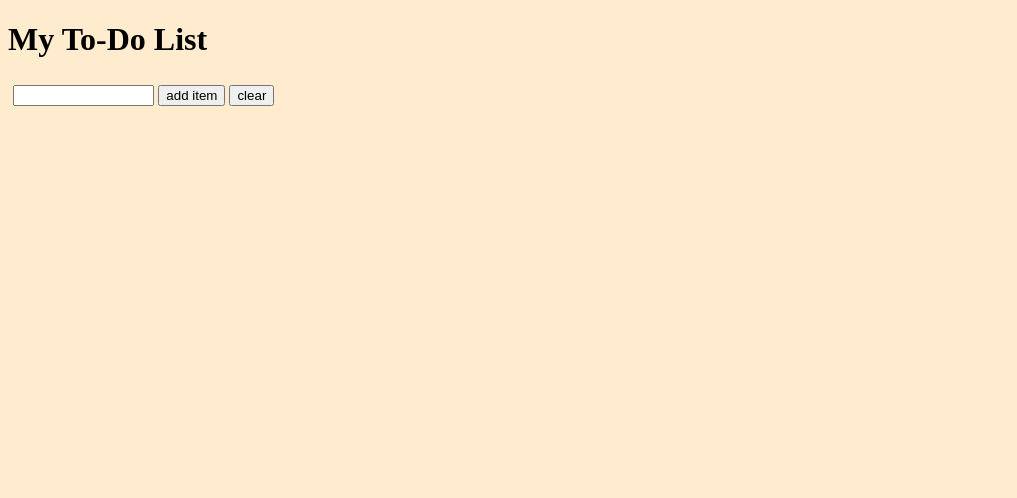
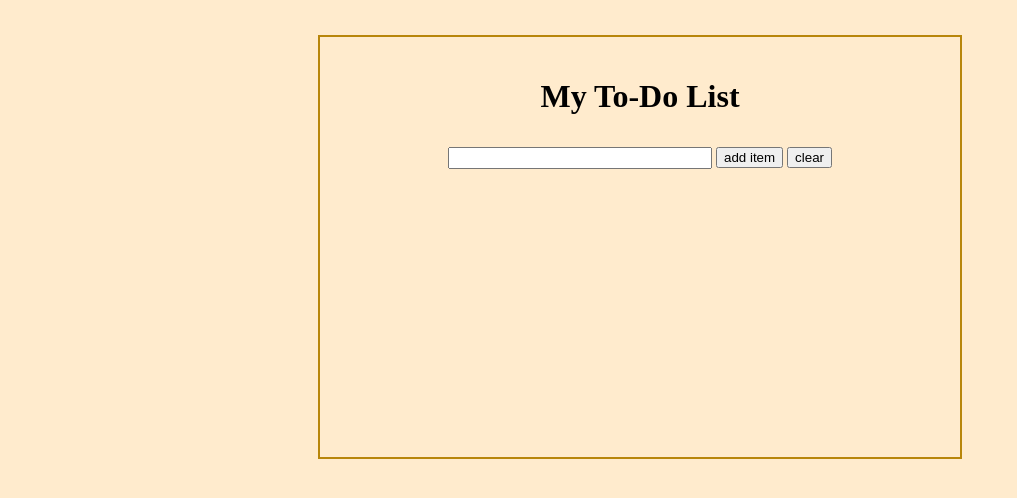
Before and after one commit to codervandan/codervandan.github.io-mytodolist, a plain HTML site: page index.html in a window 1280 px wide. Shown: the whole page, without its empty margins (0-1017 px from the left). Drawn offline with Linux system fonts and the light colour scheme.

Commit message:
Update style.css

```diff
--- a/style.css
+++ b/style.css
@@ -1,37 +1,32 @@
 body {
+	margin: 0 auto;
 	background: blanchedalmond;
 }
 
-.main-header {
-	text-align: center;
-	border: 2px solid black;
-	margin-left: auto;
-	margin-right: auto;
-	width: 50%;
+
+.container {
+	display: flex;
+	align-items: center;
+	justify-content: flex-start;
+	border: 2px solid darkgoldenrod;
+	width: 50vw;
+	margin: 35px auto 0 auto;
+	height: 50vh;
+	padding-top: 20px;
+	flex-direction: column;
+	gap: 10px;
 }
 
-.main {
-	border: 2px solid black;
-	width: 50%;
-	height: 250px;
-	margin-left: auto;
-	margin-right: auto;
-	margin-top: 20px;
-	text-align: center;
+
+.text-box {
+	width: 20vw;
+	height: 2vh;
 }
 
-input {
-	margin-top: 5px;
-	margin-left: 5px;
+.header {
+	/*flex-wrap: nowrap;*/
 }
 
-.chk {
-	display: block;
-	margin-left: 100px;
-	margin-top: 20px;
-
+.reset-btn {
+	display: inline-block;
 }
-
-.text-box {
-	width: 10em;
-}
```
